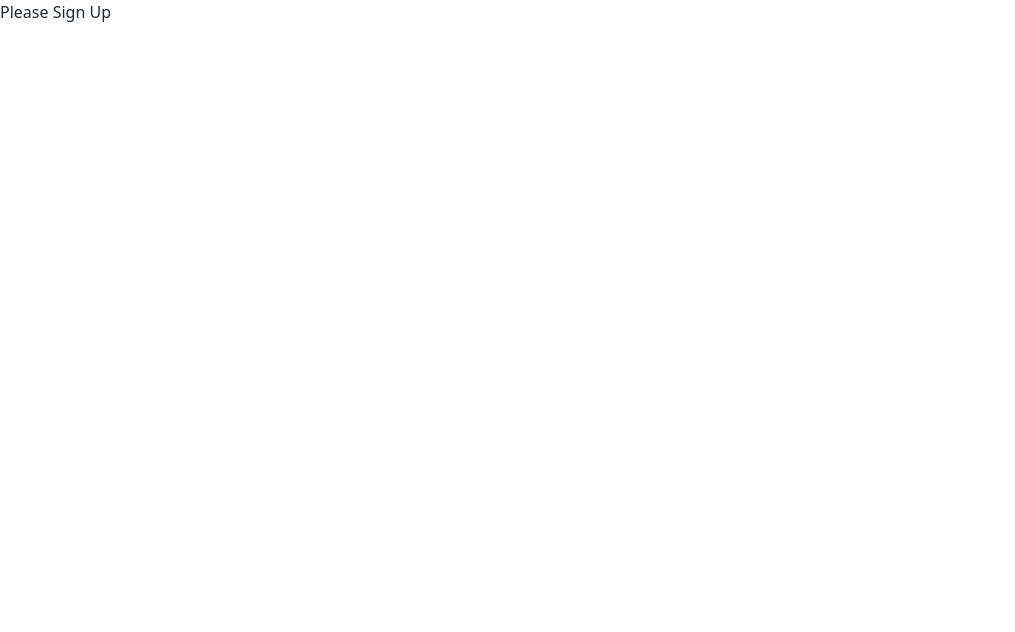
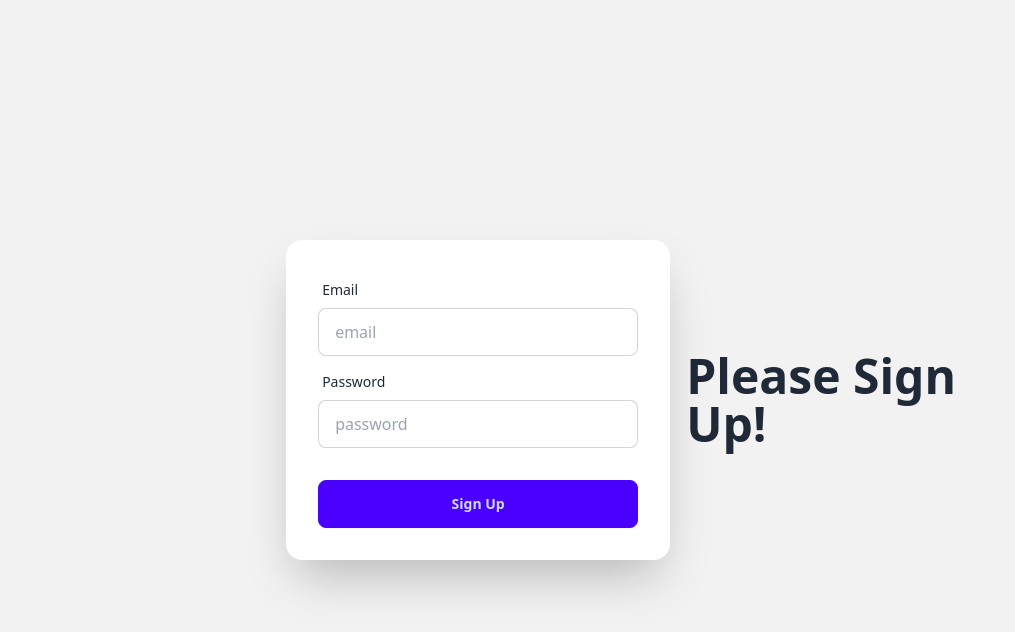
Before and after one commit to Md-Ashikur-Rahman-Ashik/Authentication-With-Espresso-Emporium, a React (Vite) app in the folder coffee-store-client/: page /signup in a window 1280 px wide. Shown: the top 632 px of the page, without its empty margins (0-1015 px from the left). Built offline with nearby package versions, Linux system fonts and the light colour scheme.

Commit message:
Sign Up, Sign In, Firebase, Context Recap

```diff
--- a/coffee-store-client/src/components/SignUp.jsx
+++ b/coffee-store-client/src/components/SignUp.jsx
@@ -1,9 +1,65 @@
+import { useContext } from "react";
+import { AuthContext } from "../providers/AuthProvider";
+
 const SignUp = () => {
-    return (
-        <div>
-            <h2>Please Sign Up</h2>
+  const { createUser } = useContext(AuthContext);
+
+  const handleSignUp = (event) => {
+    event.preventDefault();
+
+    const form = event.target;
+    const email = form.email.value;
+    const password = form.password.value;
+
+    console.log("The email is:", email);
+    console.log("The password is:", password);
+
+    createUser(email, password).then((result) => {
+      console.log(result.user);
+    //   New user has been created
+    });
+  };
+
+  return (
+    <div className="hero min-h-screen bg-base-200">
+      <div className="hero-content flex-col lg:flex-row-reverse">
+        <div className="text-center lg:text-left">
+          <h1 className="text-5xl font-bold">Please Sign Up!</h1>
         </div>
-    );
+        <div className="card shrink-0 w-full max-w-sm shadow-2xl bg-base-100">
+          <form className="card-body" onSubmit={handleSignUp}>
+            <div className="form-control">
+              <label className="label">
+                <span className="label-text">Email</span>
+              </label>
+              <input
+                type="email"
+                placeholder="email"
+                name="email"
+                className="input input-bordered"
+                required
+              />
+            </div>
+            <div className="form-control">
+              <label className="label">
+                <span className="label-text">Password</span>
+              </label>
+              <input
+                type="password"
+                placeholder="password"
+                name="password"
+                className="input input-bordered"
+                required
+              />
+            </div>
+            <div className="form-control mt-6">
+              <button className="btn btn-primary">Sign Up</button>
+            </div>
+          </form>
+        </div>
+      </div>
+    </div>
+  );
 };
 
 export default SignUp;
--- a/coffee-store-client/src/main.jsx
+++ b/coffee-store-client/src/main.jsx
@@ -7,6 +7,7 @@ import AddCoffee from "./components/AddCoffee.jsx";
 import UpdateCoffee from "./components/UpdateCoffee.jsx";
 import SignUp from "./components/SignUp.jsx";
 import SignIn from "./components/SignIn.jsx";
+import AuthProvider from "./providers/AuthProvider.jsx";
 
 const router = createBrowserRouter([
   {
@@ -35,6 +36,8 @@ const router = createBrowserRouter([
 
 ReactDOM.createRoot(document.getElementById("root")).render(
   <React.StrictMode>
-    <RouterProvider router={router} />
+    <AuthProvider>
+      <RouterProvider router={router} />
+    </AuthProvider>
   </React.StrictMode>
 );
--- /dev/null
+++ b/coffee-store-client/src/providers/AuthProvider.jsx
@@ -0,0 +1,29 @@
+import { createContext, useState } from "react";
+import { createUserWithEmailAndPassword, getAuth } from "firebase/auth";
+import app from "../firebase/firebase.config";
+
+const auth = getAuth(app);
+
+export const AuthContext = createContext(null);
+
+const AuthProvider = ({ children }) => {
+  const [user, setUser] = useState(null);
+  const [loading, setLoading] = useState(true);
+
+  const createUser = (email, password) => {
+    setLoading(true);
+    return createUserWithEmailAndPassword(auth, email, password);
+  };
+
+  const userInfo = {
+    user,
+    createUser,
+    loading,
+  };
+
+  return (
+    <AuthContext.Provider value={userInfo}>{children}</AuthContext.Provider>
+  );
+};
+
+export default AuthProvider;
```
